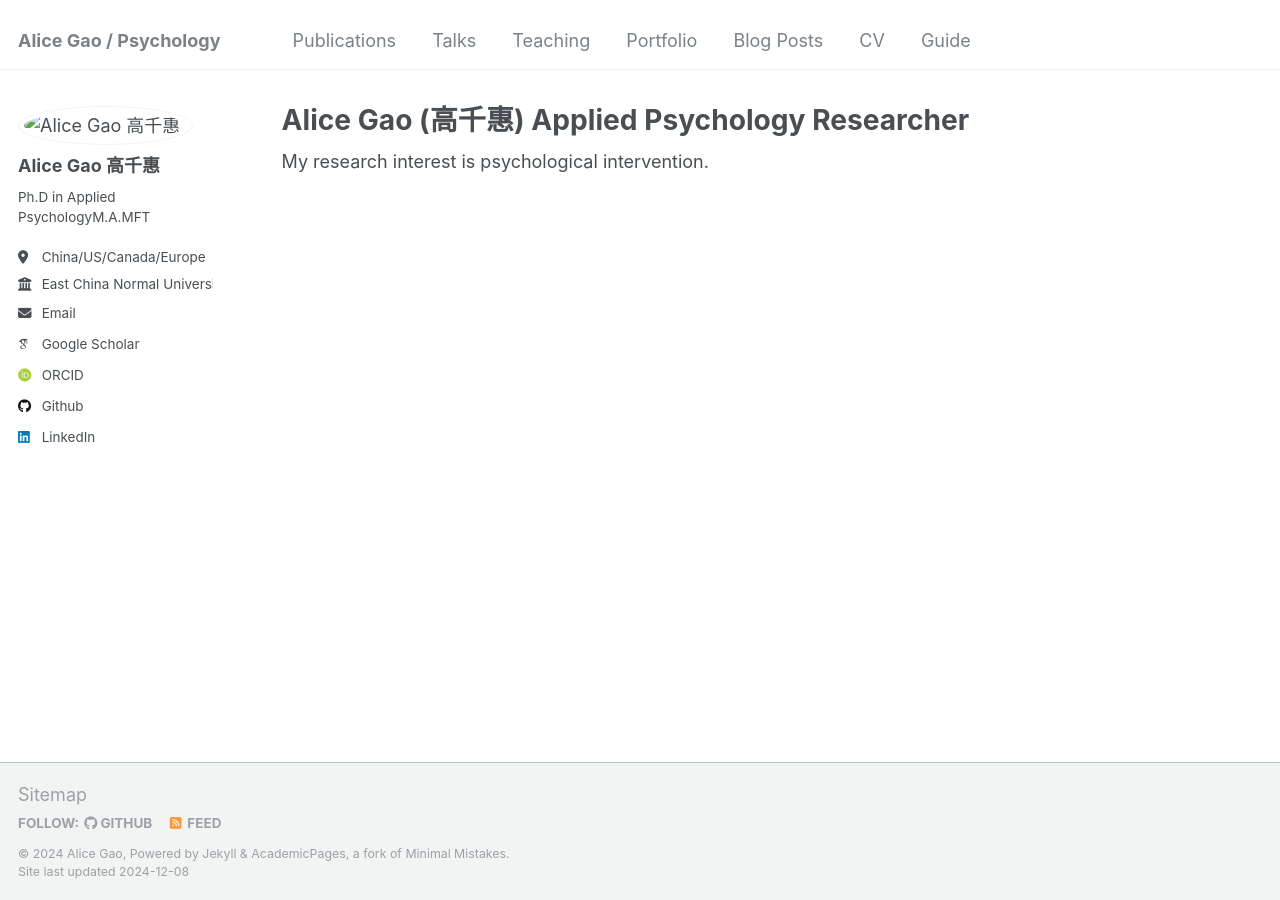
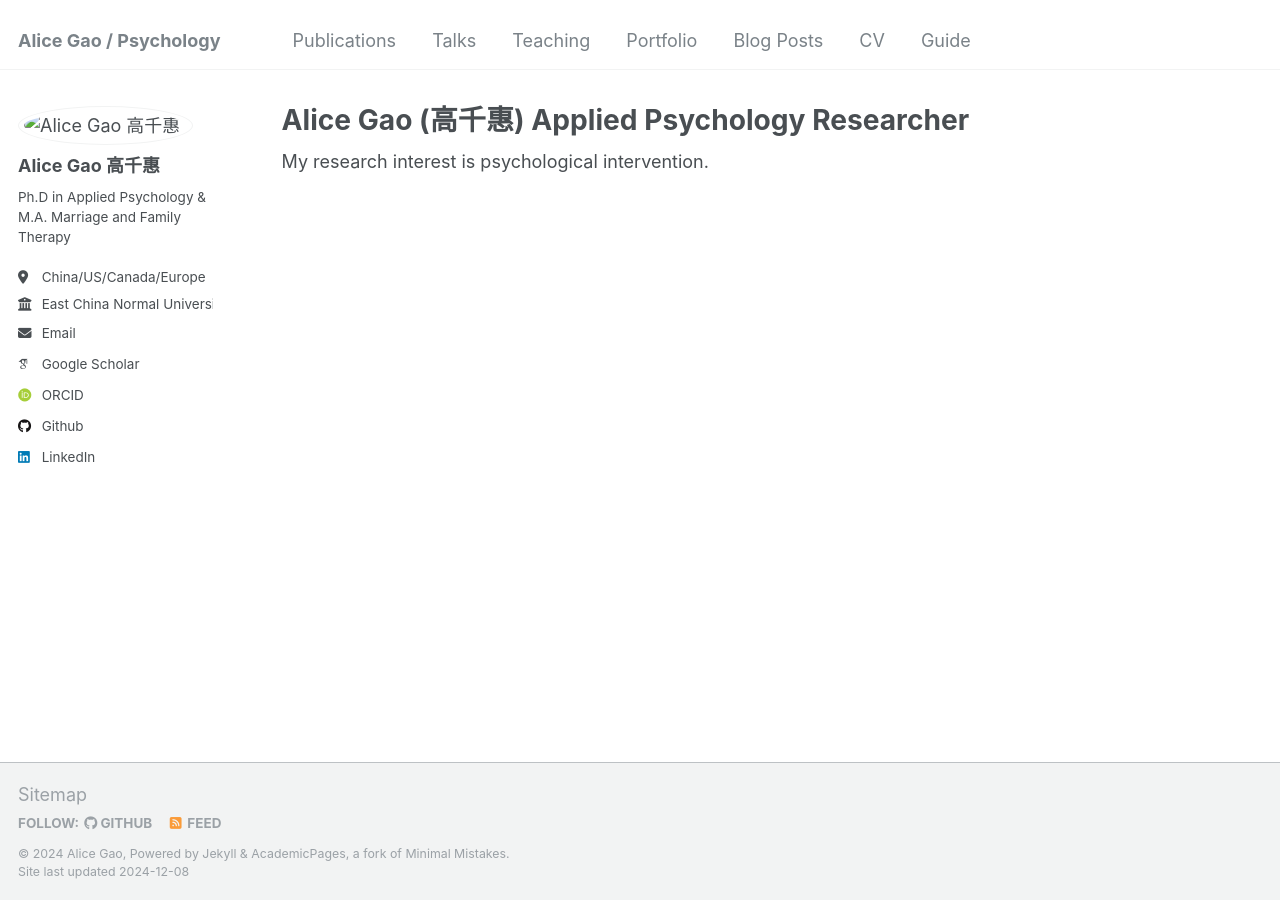
Before and after one commit to alicepsychology/alicepsychology.com, a Jekyll site: the page built from _pages/about.md, in a window 1280 px wide. Built offline with Jekyll 4.4.1, drawn with Linux system fonts in a browser that asks for light colours; some web fonts are replaced.

Commit message:
Update _config.yml

```diff
--- a/_config.yml
+++ b/_config.yml
@@ -24,9 +24,7 @@ author:
   avatar           : "images/WeChat_Image_20221223132420.jpg"
   name             : "Alice Gao 高千惠"
   pronouns         : # example: "she/her"
-  bio              :
-                     - Ph.D in Applied Psychology
-                     - M.A.MFT
+  bio              : "Ph.D in Applied Psychology & M.A. Marriage and Family Therapy"
   location         : "China/US/Canada/Europe"
   employer         : "East China Normal University"
   URI              : "alicepsychology.com"
```
